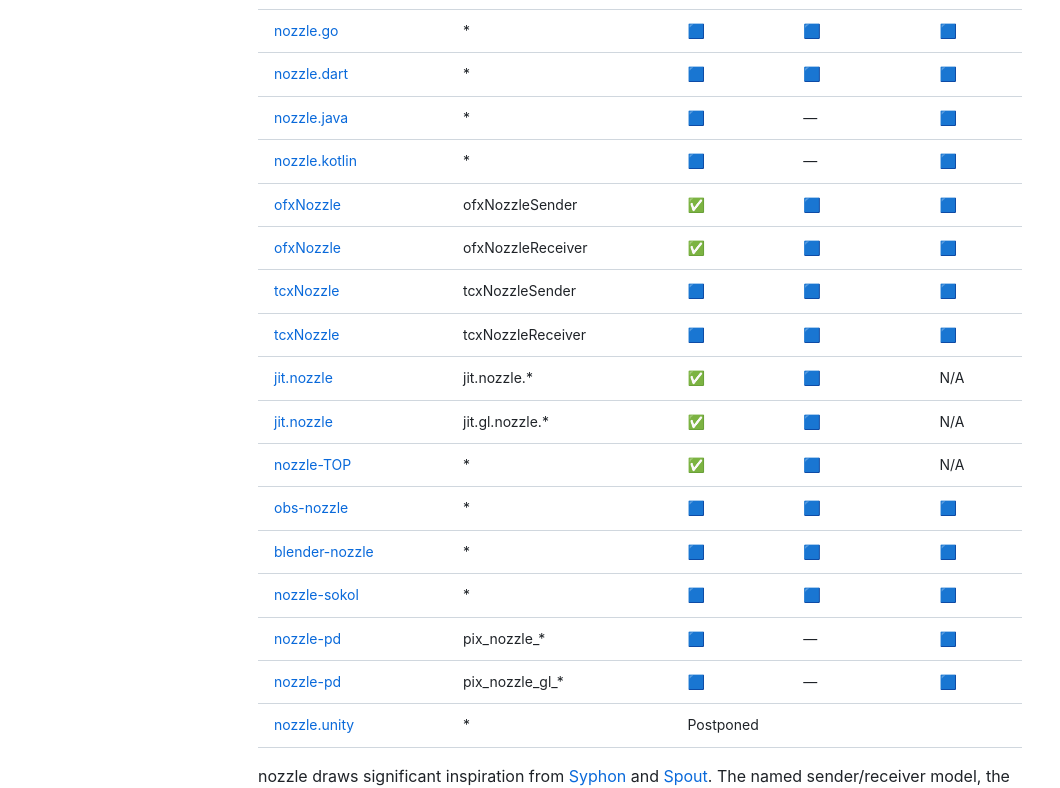
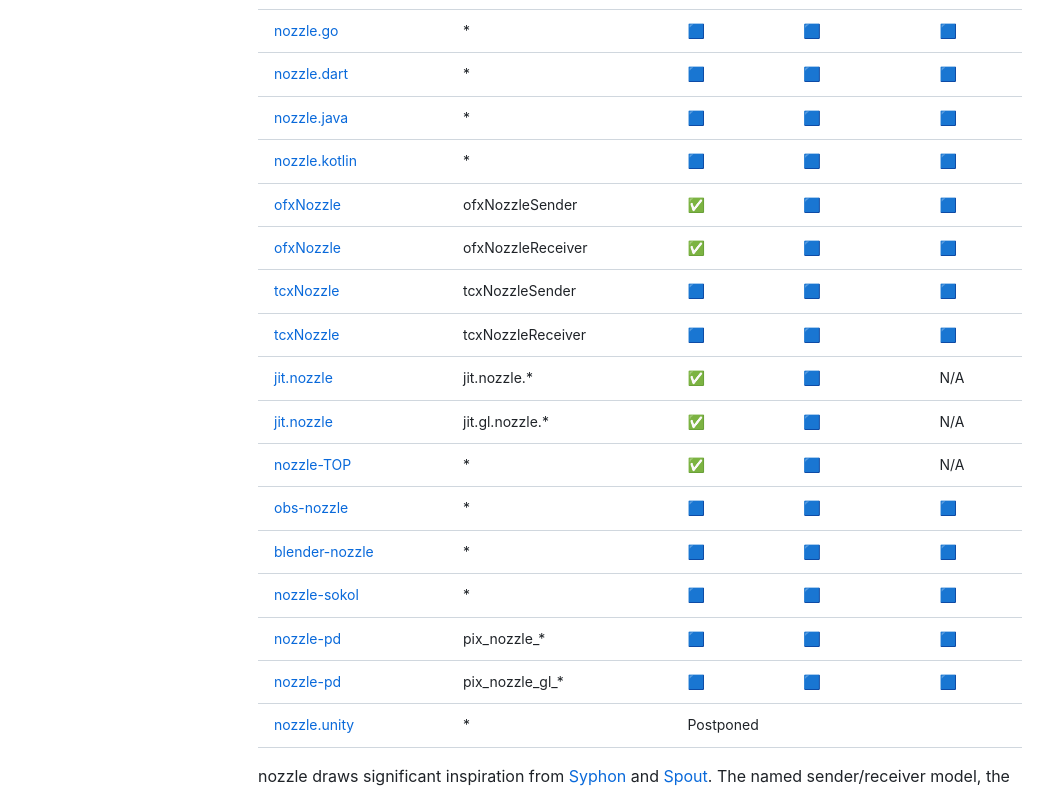
Before and after one commit to nozzle-io/.github, a Jekyll site: the page built from index.md, in a window 1280 px wide and 1400 px high, scrolled down 2431 px. Shown: the part 339-1127 px from the top of the window, without its empty margins (0-1060 px from the left). Built offline with Jekyll 4.4.1, drawn with Linux system fonts in a browser that asks for light colours.

```diff
--- a/index.md
+++ b/index.md
@@ -133,8 +133,8 @@ auto info = frame.info();
     <tr><td><a href="https://github.com/nozzle-io/nozzle.zig">nozzle.zig</a></td><td>*</td><td>🟦</td><td>🟦</td><td>🟦</td></tr>
     <tr><td><a href="https://github.com/nozzle-io/nozzle.go">nozzle.go</a></td><td>*</td><td>🟦</td><td>🟦</td><td>🟦</td></tr>
     <tr><td><a href="https://github.com/nozzle-io/nozzle.dart">nozzle.dart</a></td><td>*</td><td>🟦</td><td>🟦</td><td>🟦</td></tr>
-    <tr><td><a href="https://github.com/nozzle-io/nozzle.java">nozzle.java</a></td><td>*</td><td>🟦</td><td>—</td><td>🟦</td></tr>
-    <tr><td><a href="https://github.com/nozzle-io/nozzle.kotlin">nozzle.kotlin</a></td><td>*</td><td>🟦</td><td>—</td><td>🟦</td></tr>
+    <tr><td><a href="https://github.com/nozzle-io/nozzle.java">nozzle.java</a></td><td>*</td><td>🟦</td><td>🟦</td><td>🟦</td></tr>
+    <tr><td><a href="https://github.com/nozzle-io/nozzle.kotlin">nozzle.kotlin</a></td><td>*</td><td>🟦</td><td>🟦</td><td>🟦</td></tr>
     <tr><td><a href="https://github.com/nozzle-io/ofxNozzle">ofxNozzle</a></td><td>ofxNozzleSender</td><td>✅</td><td>🟦</td><td>🟦</td></tr>
     <tr><td><a href="https://github.com/nozzle-io/ofxNozzle">ofxNozzle</a></td><td>ofxNozzleReceiver</td><td>✅</td><td>🟦</td><td>🟦</td></tr>
     <tr><td><a href="https://github.com/nozzle-io/tcxNozzle">tcxNozzle</a></td><td>tcxNozzleSender</td><td>🟦</td><td>🟦</td><td>🟦</td></tr>
@@ -145,8 +145,8 @@ auto info = frame.info();
     <tr><td><a href="https://github.com/nozzle-io/obs-nozzle">obs-nozzle</a></td><td>*</td><td>🟦</td><td>🟦</td><td>🟦</td></tr>
     <tr><td><a href="https://github.com/nozzle-io/blender-nozzle">blender-nozzle</a></td><td>*</td><td>🟦</td><td>🟦</td><td>🟦</td></tr>
     <tr><td><a href="https://github.com/nozzle-io/nozzle-sokol">nozzle-sokol</a></td><td>*</td><td>🟦</td><td>🟦</td><td>🟦</td></tr>
-    <tr><td><a href="https://github.com/nozzle-io/nozzle-pd">nozzle-pd</a></td><td>pix_nozzle_*</td><td>🟦</td><td>—</td><td>🟦</td></tr>
-    <tr><td><a href="https://github.com/nozzle-io/nozzle-pd">nozzle-pd</a></td><td>pix_nozzle_gl_*</td><td>🟦</td><td>—</td><td>🟦</td></tr>
+    <tr><td><a href="https://github.com/nozzle-io/nozzle-pd">nozzle-pd</a></td><td>pix_nozzle_*</td><td>🟦</td><td>🟦</td><td>🟦</td></tr>
+    <tr><td><a href="https://github.com/nozzle-io/nozzle-pd">nozzle-pd</a></td><td>pix_nozzle_gl_*</td><td>🟦</td><td>🟦</td><td>🟦</td></tr>
     <tr><td><a href="https://github.com/nozzle-io/nozzle.unity">nozzle.unity</a></td><td>*</td><td colspan="3">Postponed</td></tr>
   </tbody>
 </table>
```
